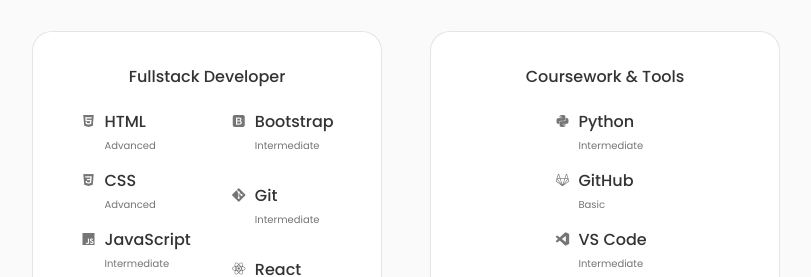
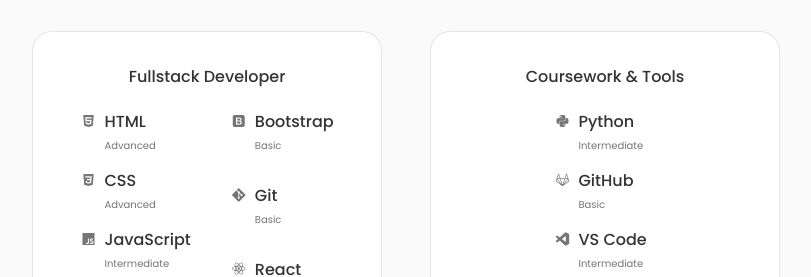
Before and after one commit to Suriya6420/Suriya-Portofolio-Using-Reactjs, a React (Vite) app: page / in a window 1280 px wide. Shown: the part 1900-2177 px from the top of the page, without its empty margins (234-1045 px from the left). Built offline with nearby package versions, Linux system fonts and the light colour scheme.

Commit message:
Update Frontend.jsx

```diff
--- a/components/skills/Frontend.jsx
+++ b/components/skills/Frontend.jsx
@@ -60,7 +60,7 @@
 
                     <div>
                         <h3 className="skills__name">Bootstrap</h3>
-                        <span className="skills__level">Intermediate</span>
+                        <span className="skills__level">Basic</span>
                     </div>
                 </div>
 
@@ -69,7 +69,7 @@
 
                     <div>
                         <h3 className="skills__name">Git</h3>
-                        <span className="skills__level">Intermediate</span>
+                        <span className="skills__level">Basic</span>
                     </div>
                 </div>
 
```
